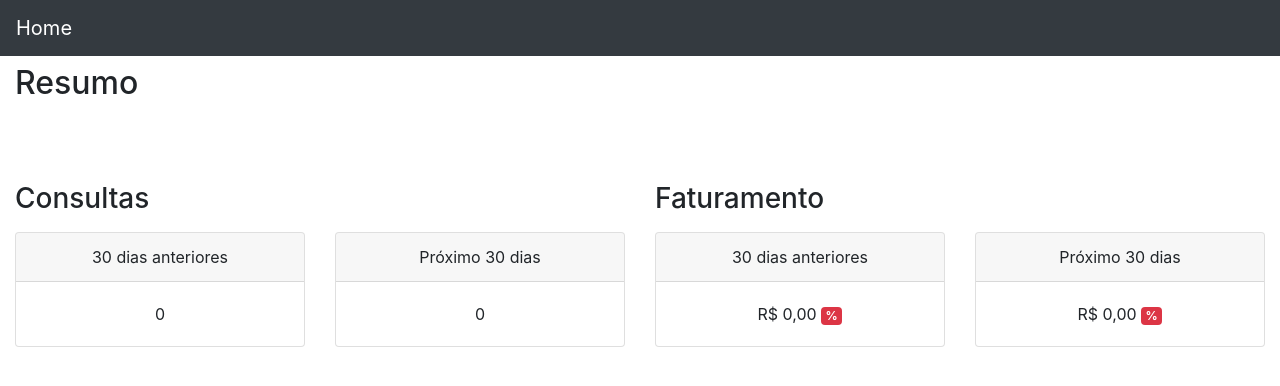
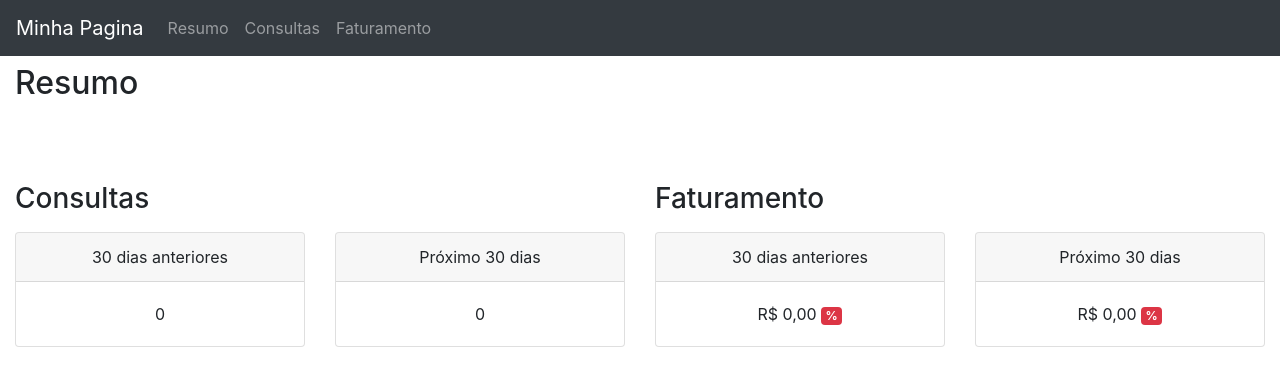
Before and after one commit to afromera/React-Single-Page-Application, a React (Create React App) app: page / in a window 1280 px wide. Shown: the top 386 px of the page. Built offline with nearby package versions, Linux system fonts and the light colour scheme; no server answers.

Commit message:
Configurando os LInks Menus para as Rotas

```diff
--- a/src/components/MenuSuperior/MenuSuperior.js
+++ b/src/components/MenuSuperior/MenuSuperior.js
@@ -1,17 +1,26 @@
 import React, { Component } from 'react'
+import { Link } from 'react-router-dom'
 
 class MenuSuperior extends Component {
 
     render(){
         return (
             <nav className='navbar navbar-expand-lg navbar-dark bg-dark'>
-                <a href='/' className='navbar-brand'>Home</a>
+                <Link to='/' className='navbar-brand'>Minha Pagina</Link>
                 <button className='navbar-toggler' type='button' data-toogle='collapse' data-target='#navbarNav'>
                     <span className='navbar-toggler-icon'></span>
                 </button>
                 <div className='collapse navbar-collapse' id='navbarNav'>
                     <ul className='navbar-nav mr-auto'>
-
+                        <li className='nav-item'>
+                            <Link to='/' className='nav-link'>Resumo</Link>
+                        </li>
+                        <li className='nav-item'>
+                            <Link to='/consultas' className='nav-link'>Consultas</Link>
+                        </li>
+                        <li className='nav-item'>
+                            <Link to='/faturamento' className='nav-link'>Faturamento</Link>
+                        </li>
                     </ul>
                 </div>
 
```
